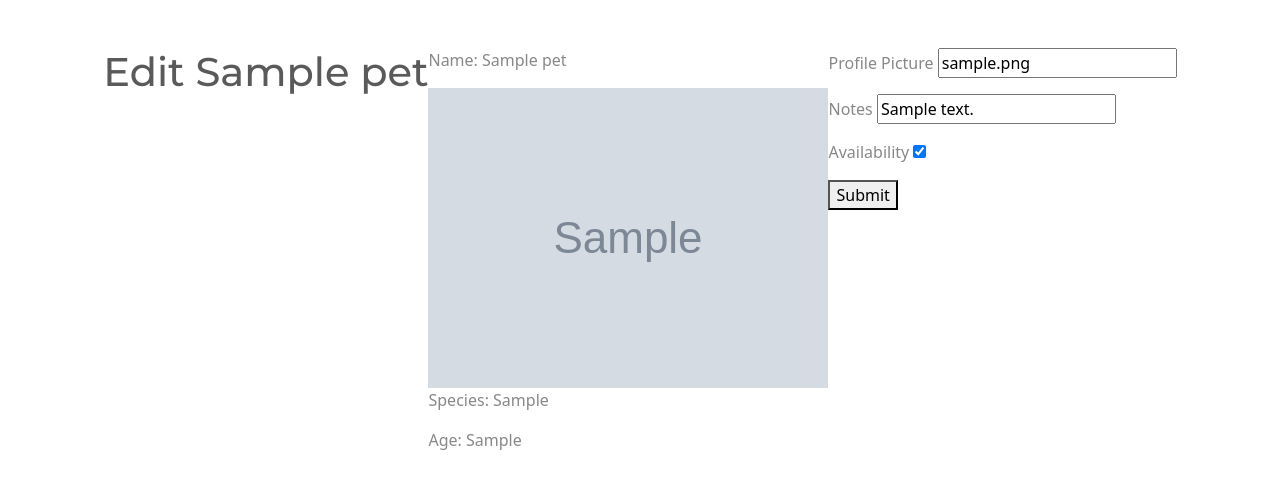
After one commit to gmacfarq/flask-adopt, a Flask app: page /1 in a window 1280 px wide. The commit adds this page. Shown: the top 489 px of the page. Run offline with Flask 3, Linux system fonts and the light colour scheme; tables that the repository leaves empty hold one stand-in row (values such as "Sample post"); grey boxes marked "Sample" are stand-in pictures.

Commit message:
complete add and edit forms

```diff
--- a/app.py
+++ b/app.py
@@ -6,6 +6,8 @@ from flask import Flask, render_template, redirect, flash, request
 from flask_debugtoolbar import DebugToolbarExtension
 
 from models import connect_db, db, Pet
+from forms import AddPetForm, EditPetForm
+
 
 app = Flask(__name__)
 
@@ -35,21 +37,47 @@ def show_homepage():
     return render_template('homepage.html', pets = pets)
 
 @app.route("/add", methods=["GET", "POST"])
-def add_snack():
-    """Snack add form; handle adding."""
+def show_add_pet():
+    """Pet add form; handle adding."""
 
     form = AddPetForm()
 
     if form.validate_on_submit():
         name = form.name.data
-        species = form.species.data
+        species = form.species.data.lower()
         photo_url = form.photo_url.data
         age = form.age.data
         notes = form.notes.data
 
-        flash(f"Added {name} at {price}")
+        pet = Pet(name=name, species=species, photo_url=photo_url, age=age, notes=notes)
+
+        db.session.add(pet)
+        db.session.commit()
+
+        flash(f"Added {name}")
         return redirect("/add")
 
     else:
         return render_template(
-            "snack_add_form.html", form=form)
+            "pet-add-form.html", form=form)
+
+@app.route("/<int:pet_id>", methods=["GET", "POST"])
+def show_edit_pet(pet_id):
+    """Pet edit form; handle editing."""
+
+    pet = Pet.query.get_or_404(pet_id)
+    form = EditPetForm(obj=pet)
+
+    if form.validate_on_submit():
+        pet.photo_url = form.photo_url.data
+        pet.notes = form.notes.data
+        pet.available = form.available.data
+
+        db.session.commit()
+
+        flash(f"Edited {pet.name}")
+        return redirect(f"/{pet_id}")
+
+    else:
+        return render_template(
+            "pet-edit-form.html", form=form, pet=pet)
--- a/forms.py
+++ b/forms.py
@@ -3,12 +3,55 @@
 from flask_wtf import FlaskForm
 from wtforms import (StringField, URLField,
                     BooleanField, SelectField, TextAreaField)
-
+from wtforms.validators import (InputRequired, URL,
+                    AnyOf, Optional)
 
 class AddPetForm(FlaskForm):
+    """Form for adding pets"""
 
-    name = StringField("Name")
-    species = StringField("Species")
-    photo_url = URLField("Profile Picture")
-    age = SelectField("Age Group")
-    notes = StringField("Notes")
+    name = StringField("Name",
+            validators=[InputRequired()])
+    species = StringField("Species",
+            validators=[
+                InputRequired(),
+                AnyOf(['dog','cat','porcupine']),
+            ])
+    photo_url = URLField("Profile Picture",
+            validators=[
+                Optional(),
+                URL(),
+            ])
+    age = SelectField("Age Group",
+            choices=[
+                ("baby"),
+                ("young"),
+                ("adult"),
+                ("senior")
+            ],
+            validators=[
+                InputRequired(),
+            ])
+
+    notes = StringField("Notes",
+            validators=[
+                Optional(),
+            ])
+
+class EditPetForm(FlaskForm):
+    """Form for editing pet information"""
+
+    photo_url = URLField("Profile Picture",
+            validators=[
+                Optional(),
+                URL(),
+            ])
+
+    notes = StringField("Notes",
+            validators=[
+                Optional(),
+            ])
+
+    available = BooleanField("Availability",
+            validators=[
+                Optional(),
+            ])
--- a/templates/homepage.html
+++ b/templates/homepage.html
@@ -11,7 +11,10 @@
         <img src="{{pet.photo_url}}"/>
       </div>
       <div>
-        <p> {{pet.name}}:{if pet.available}<strong>Available</strong>{endif}</p>
+        <p> <a href="/{{pet.id}}">{{pet.name}}</a>:
+          {% if pet.available %}
+          <strong>Available</strong>
+          {% endif %}</p>
       </div>
     </li>
   {% endfor %}
--- a/templates/pet-add-form.html
+++ b/templates/pet-add-form.html
@@ -4,6 +4,7 @@
 
 {% block content %}
 <h1>Add a Pet</h1>
+<div>
   <form id="pet-add-form" method="POST">
     {{ form.hidden_tag() }} <!--add type=hidden form fields -->
 
@@ -23,5 +24,6 @@
 
     <button type="submit">Submit</button>
   </form>
+</div>
 
 {% endblock %}
--- /dev/null
+++ b/templates/pet-edit-form.html
@@ -0,0 +1,39 @@
+{% extends 'base.html' %}
+
+{% block title %}Home Page{% endblock %}
+
+{% block content %}
+<h1>Edit {{pet.name}}</h1>
+<div>
+  <p>
+    Name: {{pet.name}}
+  </p>
+  <img src="{{pet.photo_url}}" alt="">
+  <p>
+    Species: {{pet.species}}
+  </p>
+  <p>
+    Age: {{pet.age}}
+  </p>
+</div>
+<form id="pet-add-form" method="POST">
+  {{ form.hidden_tag() }} <!--add type=hidden form fields -->
+
+  {% for field in form
+         if field.widget.input_type != 'hidden' %}
+
+    <p>
+      {{ field.label }}
+      {{ field }}
+
+      {% for error in field.errors %}
+        {{ error }}
+      {% endfor %}
+    </p>
+
+  {% endfor %}
+
+  <button type="submit">Submit</button>
+</form>
+
+{% endblock %}
```
Lines whose indentation alone changed are shown as unchanged.
